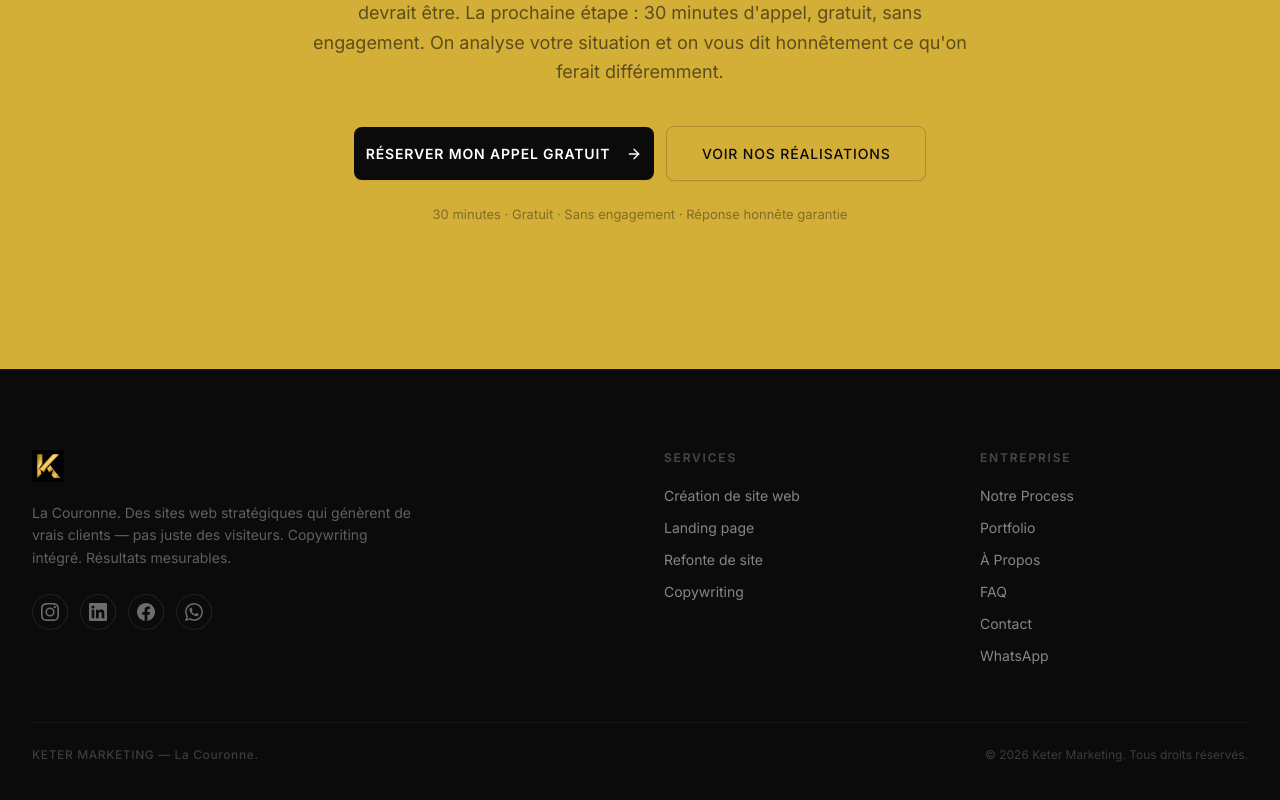
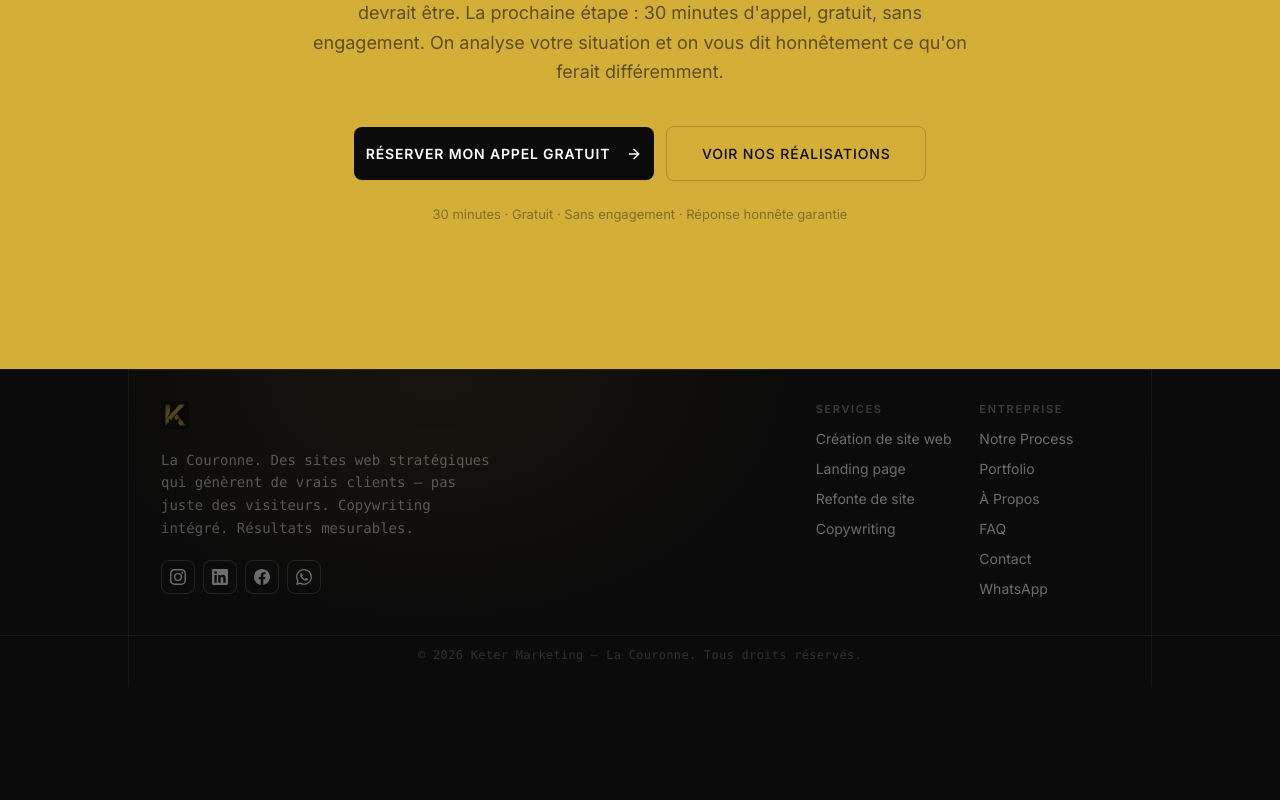
Before and after one commit to STEVECROWN01/KeterMarketing, a Next.js app: page / in a window 1280 px wide. Shown: the part 8737-9537 px from the top of the page. After the commit the page ends 9417 px from the top, so only its background shows below. Built offline with nearby package versions, Linux system fonts and the light colour scheme.

Commit message:
cfe4b5aa-62cf-46f6-87fe-c671a2a37ba7

```diff
--- a/src/components/layout/Footer.tsx
+++ b/src/components/layout/Footer.tsx
@@ -1,23 +1,8 @@
 'use client'
 
 import Image from 'next/image'
-import Link from 'next/link'
 
-const serviceLinks = [
-  { label: 'Création de site web', href: '#services' },
-  { label: 'Landing page', href: '#services' },
-  { label: 'Refonte de site', href: '#services' },
-  { label: 'Copywriting', href: '#services' },
-]
-
-const companyLinks = [
-  { label: 'Notre Process', href: '#process' },
-  { label: 'Portfolio', href: '#portfolio' },
-  { label: 'À Propos', href: '#about' },
-  { label: 'FAQ', href: '#faq' },
-]
-
-/* ── Official brand SVG icons (modern 2024 versions) ── */
+/* ── Official brand SVG icons ── */
 
 function InstagramIcon({ className = '' }: { className?: string }) {
   return (
@@ -51,118 +36,146 @@ function WhatsAppIcon({ className = '' }: { className?: string }) {
   )
 }
 
+/* ── Data ── */
+
+const services = [
+  { title: 'Création de site web', href: '#services' },
+  { title: 'Landing page', href: '#services' },
+  { title: 'Refonte de site', href: '#services' },
+  { title: 'Copywriting', href: '#services' },
+]
+
+const company = [
+  { title: 'Notre Process', href: '#process' },
+  { title: 'Portfolio', href: '#portfolio' },
+  { title: 'À Propos', href: '#about' },
+  { title: 'FAQ', href: '#faq' },
+  { title: 'Contact', href: '#cta-final' },
+]
+
+const socialLinks = [
+  {
+    icon: <InstagramIcon className="size-4" />,
+    link: 'https://www.instagram.com/',
+    label: 'Instagram',
+    hoverColor: 'hover:text-[#E4405F] hover:border-[#E4405F]/40',
+  },
+  {
+    icon: <LinkedInIcon className="size-4" />,
+    link: 'https://www.linkedin.com/company/keter-marketing/',
+    label: 'LinkedIn',
+    hoverColor: 'hover:text-[#0A66C2] hover:border-[#0A66C2]/40',
+  },
+  {
+    icon: <FacebookIcon className="size-4" />,
+    link: 'https://www.facebook.com/',
+    label: 'Facebook',
+    hoverColor: 'hover:text-[#1877F2] hover:border-[#1877F2]/40',
+  },
+  {
+    icon: <WhatsAppIcon className="size-4" />,
+    link: 'https://wa.me/2290141360803',
+    label: 'WhatsApp',
+    hoverColor: 'hover:text-[#25D366] hover:border-[#25D366]/40',
+  },
+]
+
 export default function Footer() {
+  const year = new Date().getFullYear()
+
   return (
-    <footer className="bg-[#0B0B0B] border-t border-white/5">
-      <div className="max-w-7xl mx-auto px-4 sm:px-6 lg:px-8 py-14 md:py-20">
-        <div className="grid grid-cols-1 md:grid-cols-4 gap-10 md:gap-12">
-          {/* Column 1 — Logo + tagline + social */}
-          <div className="md:col-span-2">
+    <footer className="relative bg-[#0B0B0B]">
+      {/* Top radial gradient glow */}
+      <div className="bg-[radial-gradient(35%_80%_at_30%_0%,rgba(212,175,55,0.06),transparent)] mx-auto max-w-5xl md:border-x md:border-white/5">
+        {/* Top separator line */}
+        <div className="bg-white/5 absolute inset-x-0 h-px w-full" />
+
+        {/* Main grid */}
+        <div className="grid max-w-5xl grid-cols-6 gap-6 p-6 md:p-8">
+          {/* Left column — Logo, tagline, social */}
+          <div className="col-span-6 flex flex-col gap-5 md:col-span-4">
+            <a href="#hero" className="w-max">
               <Image
                 src="/keter-logo.png"
                 alt="Keter Marketing"
-              width={120}
-              height={35}
-              className="h-8 w-auto mb-5"
+                width={110}
+                height={32}
+                className="h-7 w-auto opacity-30 hover:opacity-60 transition-opacity duration-300"
                 priority
               />
-            <p className="text-sm text-white/35 leading-relaxed max-w-sm mb-6">
+            </a>
+            <p className="text-white/30 max-w-sm font-mono text-sm text-balance leading-relaxed">
               La Couronne. Des sites web stratégiques qui génèrent de vrais clients — pas juste des visiteurs. Copywriting intégré. Résultats mesurables.
             </p>
-            {/* Social icons — official brand SVGs */}
-            <div className="flex items-center gap-3">
+            <div className="flex gap-2">
+              {socialLinks.map((item, i) => (
                 <a
-                href="https://www.instagram.com/"
+                  key={i}
+                  className={`rounded-md border border-white/10 p-2 text-white/40 transition-all duration-200 hover:bg-white/5 ${item.hoverColor}`}
                   target="_blank"
                   rel="noopener noreferrer"
-                className="w-9 h-9 rounded-full border border-white/10 flex items-center justify-center text-white/40 hover:text-[#E4405F] hover:border-[#E4405F]/40 transition-all duration-200"
-                aria-label="Instagram"
+                  href={item.link}
+                  aria-label={item.label}
                 >
-                <InstagramIcon className="w-[18px] h-[18px]" />
+                  {item.icon}
                 </a>
-              <a
-                href="https://www.linkedin.com/company/keter-marketing/"
-                target="_blank"
-                rel="noopener noreferrer"
-                className="w-9 h-9 rounded-full border border-white/10 flex items-center justify-center text-white/40 hover:text-[#0A66C2] hover:border-[#0A66C2]/40 transition-all duration-200"
-                aria-label="LinkedIn"
-              >
-                <LinkedInIcon className="w-[18px] h-[18px]" />
-              </a>
-              <a
-                href="https://www.facebook.com/"
-                target="_blank"
-                rel="noopener noreferrer"
-                className="w-9 h-9 rounded-full border border-white/10 flex items-center justify-center text-white/40 hover:text-[#1877F2] hover:border-[#1877F2]/40 transition-all duration-200"
-                aria-label="Facebook"
-              >
-                <FacebookIcon className="w-[18px] h-[18px]" />
-              </a>
-              <a
-                href="https://wa.me/2290141360803"
-                target="_blank"
-                rel="noopener noreferrer"
-                className="w-9 h-9 rounded-full border border-white/10 flex items-center justify-center text-white/40 hover:text-[#25D366] hover:border-[#25D366]/40 transition-all duration-200"
-                aria-label="WhatsApp"
-              >
-                <WhatsAppIcon className="w-[18px] h-[18px]" />
-              </a>
-            </div>
-          </div>
-
-          {/* Column 2 — Services */}
-          <div>
-            <h4 className="text-xs font-semibold uppercase tracking-[0.15em] text-white/25 mb-5">
-              Services
-            </h4>
-            <div className="flex flex-col gap-3">
-              {serviceLinks.map((link) => (
-                <Link
-                  key={link.label}
-                  href={link.href}
-                  className="text-sm text-white/50 hover:text-[#D4AF37] transition-colors duration-200"
-                >
-                  {link.label}
-                </Link>
               ))}
             </div>
           </div>
 
-          {/* Column 3 — Company */}
-          <div>
-            <h4 className="text-xs font-semibold uppercase tracking-[0.15em] text-white/25 mb-5">
+          {/* Services column */}
+          <div className="col-span-3 w-full md:col-span-1">
+            <span className="text-white/20 mb-2 block text-[11px] uppercase tracking-[0.15em] font-semibold">
+              Services
+            </span>
+            <div className="flex flex-col gap-0.5">
+              {services.map(({ href, title }, i) => (
+                <a
+                  key={i}
+                  className="w-max py-1 text-sm text-white/40 duration-200 hover:text-[#D4AF37] hover:underline"
+                  href={href}
+                >
+                  {title}
+                </a>
+              ))}
+            </div>
+          </div>
+
+          {/* Company column */}
+          <div className="col-span-3 w-full md:col-span-1">
+            <span className="text-white/20 mb-2 block text-[11px] uppercase tracking-[0.15em] font-semibold">
               Entreprise
-            </h4>
-            <div className="flex flex-col gap-3">
-              {companyLinks.map((link) => (
-                <Link
-                  key={link.label}
-                  href={link.href}
-                  className="text-sm text-white/50 hover:text-[#D4AF37] transition-colors duration-200"
+            </span>
+            <div className="flex flex-col gap-0.5">
+              {company.map(({ href, title }, i) => (
+                <a
+                  key={i}
+                  className="w-max py-1 text-sm text-white/40 duration-200 hover:text-[#D4AF37] hover:underline"
+                  href={href}
                 >
-                  {link.label}
-                </Link>
+                  {title}
+                </a>
               ))}
-              <a href="mailto:contact@ketermarketing.com" className="text-sm text-white/50 hover:text-[#D4AF37] transition-colors duration-200">
-                Contact
-              </a>
-              <a href="https://wa.me/2290141360803" target="_blank" rel="noopener noreferrer" className="text-sm text-white/50 hover:text-[#D4AF37] transition-colors duration-200">
+              <a
+                className="w-max py-1 text-sm text-white/40 duration-200 hover:text-[#25D366] hover:underline"
+                href="https://wa.me/2290141360803"
+                target="_blank"
+                rel="noopener noreferrer"
+              >
                 WhatsApp
               </a>
             </div>
           </div>
         </div>
 
+        {/* Bottom separator line */}
+        <div className="bg-white/5 absolute inset-x-0 h-px w-full" />
+
         {/* Bottom bar */}
-        <div className="mt-14 pt-6 border-t border-white/5">
-          <div className="flex flex-col sm:flex-row items-center justify-between gap-3">
-            <p className="text-xs text-white/20 font-medium tracking-wider">
-              KETER MARKETING — La Couronne.
+        <div className="flex max-w-5xl flex-col justify-between gap-2 px-6 pt-3 pb-6 md:px-8">
+          <p className="text-white/15 text-center font-mono text-xs tracking-wide">
+            © {year} Keter Marketing — La Couronne. Tous droits réservés.
           </p>
-            <p className="text-xs text-white/20">
-              © {new Date().getFullYear()} Keter Marketing. Tous droits réservés.
-            </p>
-          </div>
         </div>
       </div>
     </footer>
```
Lines whose indentation alone changed are shown as unchanged.
